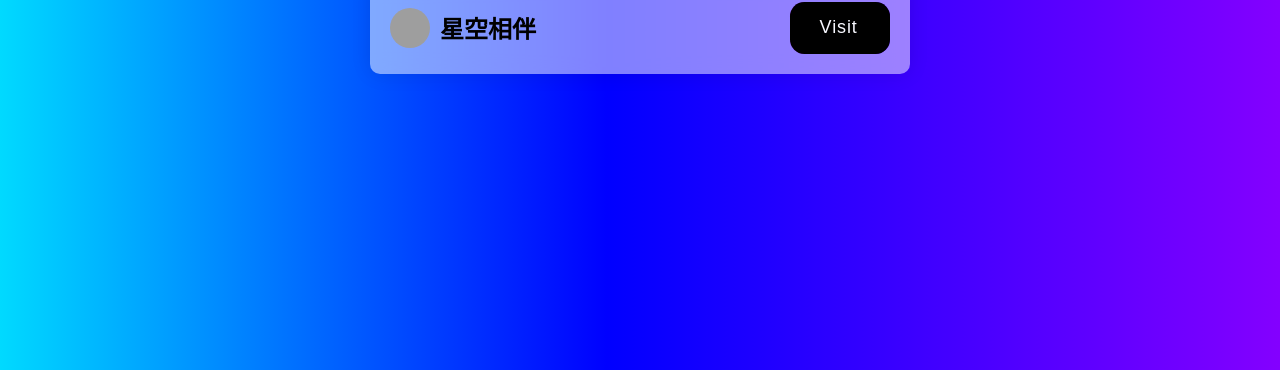
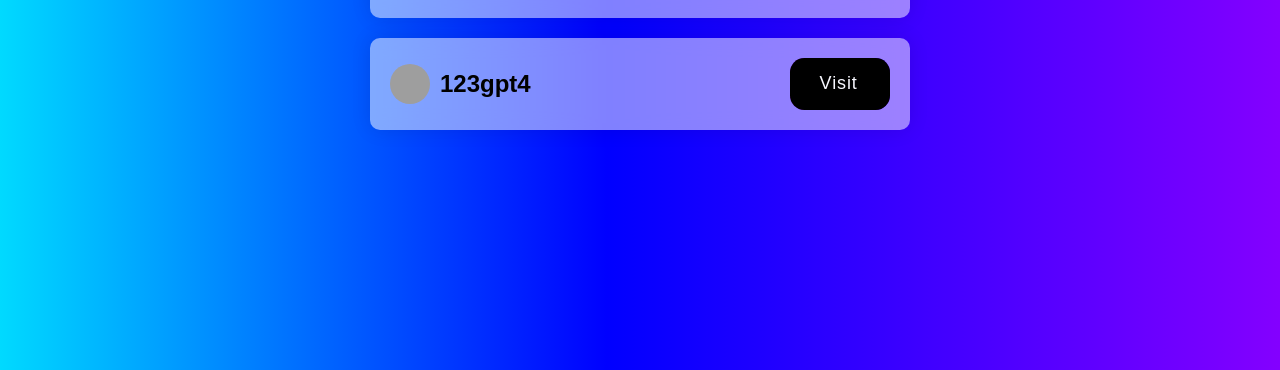
Before and after one commit to HongShi2333/thanks-api, a plain HTML site: page index.html in a window 1280 px wide. Shown: the part 430-800 px from the top of the page. Drawn offline with Linux system fonts and the light colour scheme; grey boxes are pictures that could not be loaded.

Commit message:
Update index.html2

```diff
--- a/index.html
+++ b/index.html
@@ -130,6 +130,17 @@
       </button>
     </div>
     </>
+        </>
+    <div class="name-container">
+      <div class="name">
+        <img class="avatar" src="https://linux.do/user_avatar/linux.do/123gpt4/144/239533_2.png">
+        123gpt4
+      </div>
+      <button class="visit-button" onclick="window.location.href='https://linux.do/u/123gpt4/summary'">
+        <span>Visit</span>
+      </button>
+    </div>
+    </>
   </div>
 </body>
 </html>
```
